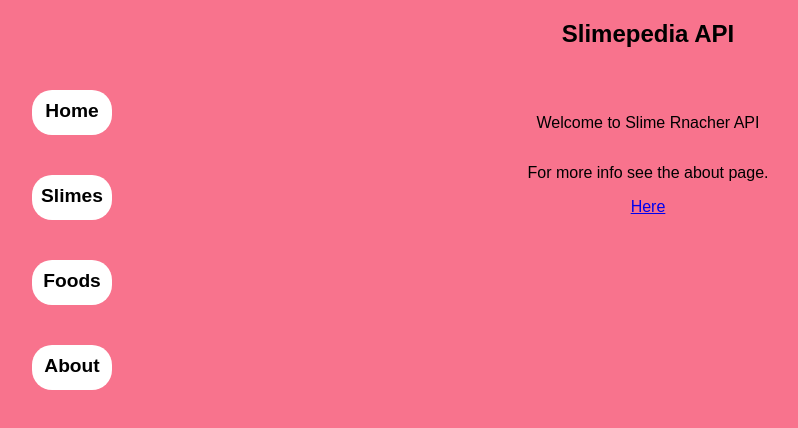
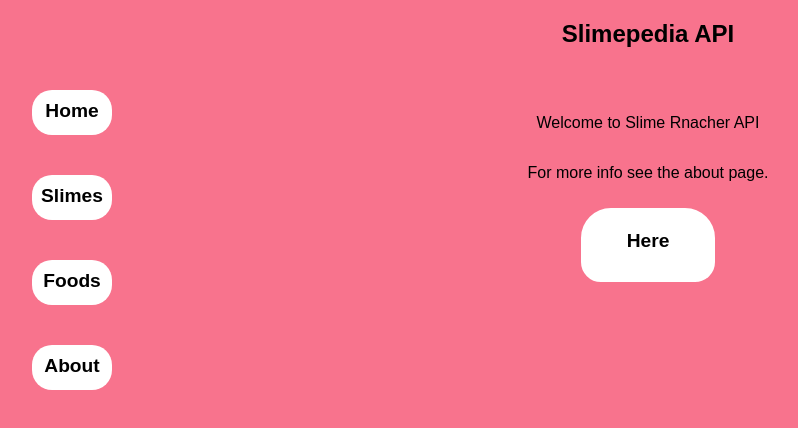
Before and after one commit to kfacison/slimepedia_api_p4, a React (Create React App) app: page / in a window 1280 px wide. Shown: the top 428 px of the page, without its empty margins (56-854 px from the left). Built offline with nearby package versions, Linux system fonts and the light colour scheme.

Commit message:
cleaned up style

```diff
--- a/src/pages/AboutPage/AboutPage.tsx
+++ b/src/pages/AboutPage/AboutPage.tsx
@@ -5,7 +5,7 @@ export default function AboutPage(){
         <>
         <div className='AboutPage'>
         <h2 className='AboutHeader'>About</h2>
-        <a className='GitHubLink' href='https://github.com/kfacison/slimepedia_api_p4'>GitHub Repo</a>
+        <a className='GitHubLink' target="_blank" rel="noreferrer" href='https://github.com/kfacison/slimepedia_api_p4'>GitHub Repo</a>
         </div>
         </>
     );
--- a/src/pages/EditSlimePage/EditSlimePage.css
+++ b/src/pages/EditSlimePage/EditSlimePage.css
@@ -5,7 +5,7 @@
 
 .slimeForm{
     width: 600px;
-    margin-top: 50px;
+    margin: 20px 150px 0 150px;
     padding: 0 70px 50px 70px;
     display: flex;
     flex-direction: column;
--- a/src/pages/HomePage/HomePage.css
+++ b/src/pages/HomePage/HomePage.css
@@ -8,3 +8,28 @@
 .aboutHeader{
     margin-bottom: 50px;
 }
+
+.aboutLink{
+    width: 110px;
+    height: 30px;
+    border-radius: 30px 30px 20px 20px;
+    border: 2px solid white;
+    margin: 10px;
+    padding: 20px 10px 20px 10px;
+    background-color:white ;
+    color: black;
+    text-align: center;
+    text-decoration: none;
+    font-weight: bold;
+    font-size: larger;
+    align-items: center;
+}
+
+.aboutLink:hover{
+    background-color:#0d6ba0 ;
+    color: white;
+}
+.aboutLink:active{
+    background-color: #3e218b;
+    color: white;
+}
--- a/src/pages/SlimePage/SlimePage.css
+++ b/src/pages/SlimePage/SlimePage.css
@@ -4,7 +4,7 @@ deleteSlimeButton
 */
 .SlimeInfo{
     width: 600px;
-    margin-top: 50px;
+    margin: 20px 150px 0 150px;
     padding: 0 70px 50px 70px;
     display: flex;
     flex-direction: column;
@@ -46,7 +46,8 @@ deleteSlimeButton
 .deleteSlimeButton{
     width: 130px;
     height: 50px;
-    border-radius:  20px 20px 30px 30px;
+    border-radius: 30px 30px 20px 20px;
+    /* border-radius:  20px 20px 30px 30px; */
     border: 2px solid white;
     margin: 10px;
     background-color:white ;
--- a/src/pages/SlimePage/SlimePage.tsx
+++ b/src/pages/SlimePage/SlimePage.tsx
@@ -35,7 +35,7 @@ export default function SlimePage(){
         async function handleDelete() {
             if (window.confirm("Are you sure you want to delete this?")) {
               // delete it!
-                console.log('it was clicked')
+                // console.log('it was clicked')
                 const d = await slimeApi.deleteSlime(id);
                 navigate("/slimes");
             } else {
```
Also changed, not shown: controllers/api/slimes.ts (+3 -4 lines), src/pages/EditSlimePage/EditSlimePage.tsx (+7 -7 lines), 1 other file (tests, documents, lock files or other folders).
